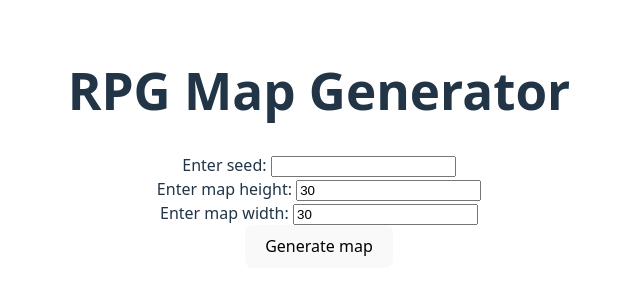
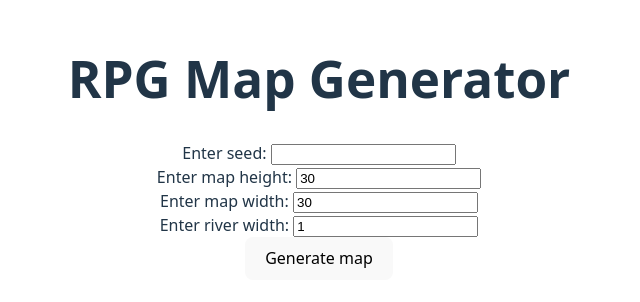
Before and after one commit to tairobinett/rpg-map-generator, a React app in the folder frontend/: page / in a window 1280 px wide. Shown: the part 220-522 px from the top of the page, without its empty margins (321-961 px from the left). Built offline with nearby package versions, Linux system fonts and the light colour scheme; the HTML template or start-up script is replaced by a standard one.

Commit message:
Added river width field to frontend

```diff
--- a/frontend/src/App.tsx
+++ b/frontend/src/App.tsx
@@ -10,6 +10,7 @@ function App() {
   const [seed, setSeed] = useState("")
   const [height, setHeight] = useState("30")
   const [width, setWidth] = useState("30")
+  const [river_width, setRiverWidth] = useState("1")
 
   const handleClick = async () => {
     try{
@@ -33,7 +34,8 @@ function App() {
         body:JSON.stringify({
           seed:seed,
           height:height,
-          width:width
+          width:width,
+          river_width:river_width
         }),
       });
       const blob = await response.blob();
@@ -77,6 +79,15 @@ function App() {
         </label>
       </div>
       <div>
+        <label>
+          Enter river width: <input
+            name="seedInput"
+            value={river_width}
+            onChange={e => setRiverWidth(e.target.value)}
+          />
+        </label>
+      </div>
+      <div>
         <button onClick={() => generateImage()}>
           Generate map
         </button>
```
Also changed, not shown: 2 other files (tests, documents, lock files or other folders).
